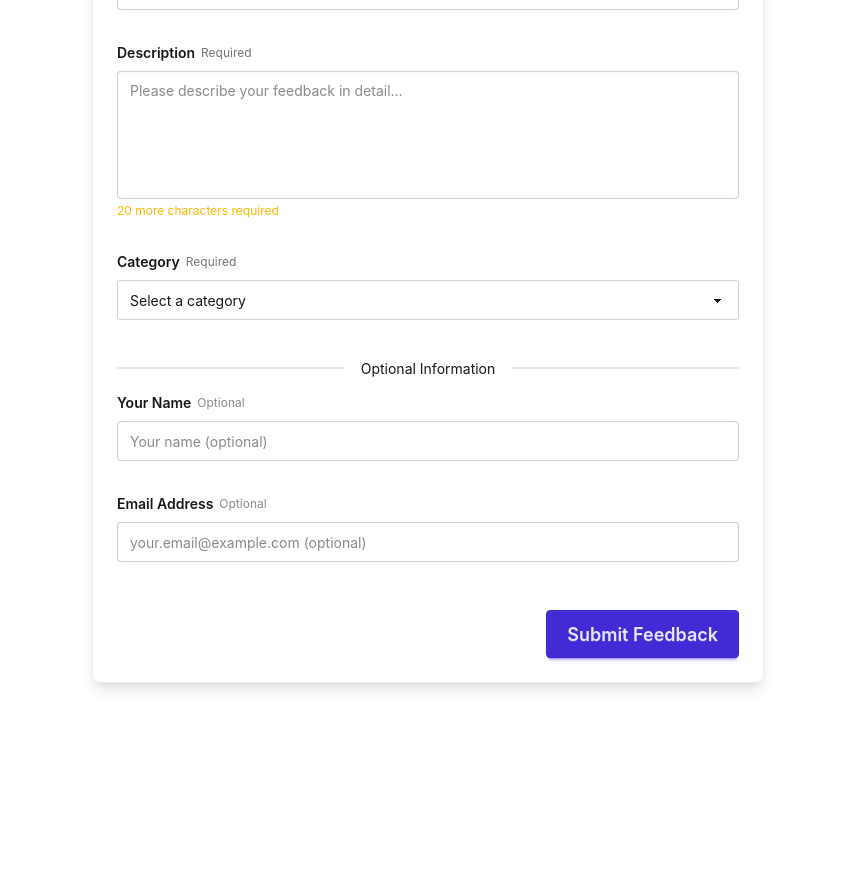
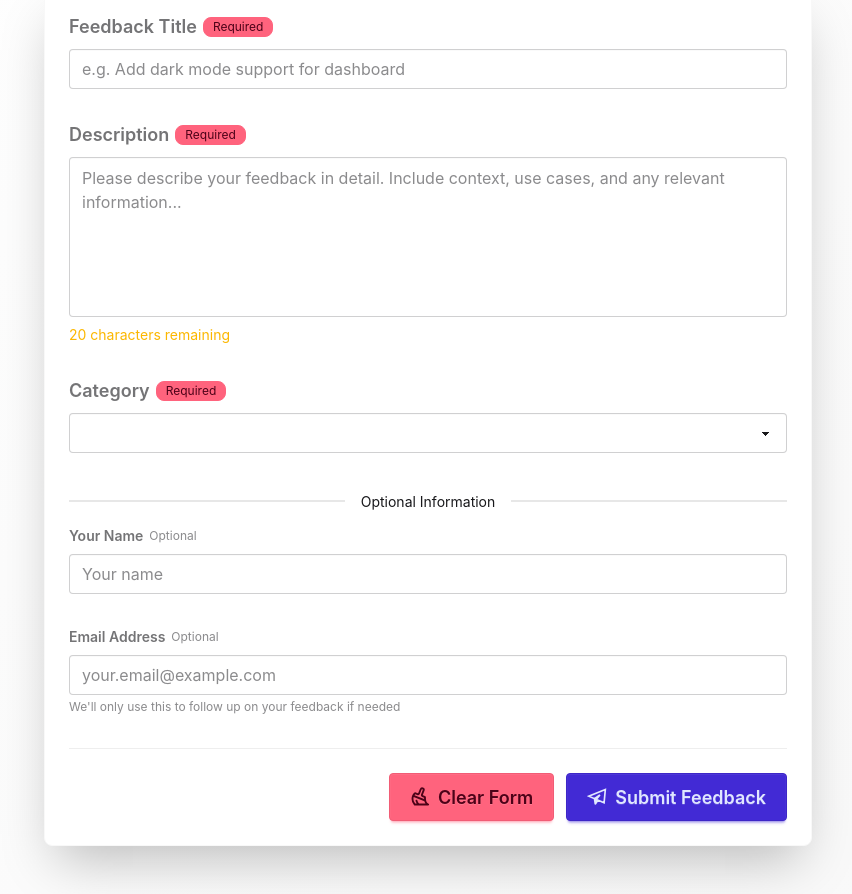
Before and after one commit to I-k-a-r-o-s/feedpulse_frontend, a React app: page / in a window 1280 px wide. Shown: the part 320-1214 px from the top of the page, without its empty margins (212-1064 px from the left). Before the commit the page ends 1067 px from the top, so only its background shows below. Built offline with nearby package versions, Linux system fonts and the light colour scheme; no server answers; the HTML template or start-up script is replaced by a standard one.

Commit message:
color changes. disable all fields and buttons when form is submitted. custom function to clear the form

```diff
--- a/src/pages/Home.jsx
+++ b/src/pages/Home.jsx
@@ -2,6 +2,8 @@ import { useContext, useState } from "react";
 import toast from "react-hot-toast";
 import { GoCheck } from "react-icons/go";
 import { appContext } from "../context/AppContext";
+import { GrSend } from "react-icons/gr";
+import { PiBroomBold } from "react-icons/pi";
 
 const Home = () => {
   const [formData, setFormData] = useState({
@@ -23,6 +25,16 @@ const Home = () => {
     }));
   };
 
+  const clearForm = () => {
+    setFormData({
+      title: "",
+      description: "",
+      category: "",
+      submitterName: "",
+      submitterEmail: "",
+    });
+  };
+
   const handleSubmit = async (e) => {
     e.preventDefault();
     try {
@@ -31,13 +43,7 @@ const Home = () => {
       const { data } = await api.post("/api/feedback/", formData);
       if (data.success) {
         toast.success("Feedback Submitted Successfully!");
-        setFormData({
-          title: "",
-          description: "",
-          category: "",
-          submitterName: "",
-          submitterEmail: "",
-        });
+        clearForm();
       } else {
         toast.error(data.message);
       }
@@ -48,91 +54,99 @@ const Home = () => {
       setLoading(false);
     }
   };
+
   return (
-    <div className="hero bg-base-100 min-h-[calc(100vh-4rem)] py-8 md:py-12">
-      <div className="hero-content w-full px-4 md:px-6">
-        <div className="w-full max-w-2xl">
-          <div className="text-center mb-8 md:mb-12">
-            <h1 className="text-4xl md:text-5xl lg:text-6xl font-bold text-base-content mb-2">
+    <div className="min-h-[calc(100vh-4rem)] bg-linear-to-br from-base-100 to-base-200 py-12 px-4 md:px-6 lg:px-8">
+      <div className="max-w-3xl mx-auto">
+        {/* Hero Section */}
+        <div className="text-center mb-12 lg:mb-16 space-y-4">
+          <h1 className="text-4xl md:text-5xl lg:text-6xl font-bold bg-linear-to-r from-primary to-secondary bg-clip-text text-transparent">
             Share Your Feedback
           </h1>
+          <p className="text-lg text-base-content/70 max-w-xl mx-auto">
+            Help us improve by sharing your thoughts, suggestions, and bug
+            reports. Your feedback is invaluable to our development.
+          </p>
         </div>
 
-          <form onSubmit={handleSubmit} className="w-full">
-            <div className="card bg-base-100 shadow-lg border border-base-300">
-              <div className="card-body space-y-6">
+        {/* Form Card */}
+        <div className="card bg-base-100 shadow-2xl border border-base-200">
+          <form onSubmit={handleSubmit} className="card-body space-y-6">
             {/* Title Input */}
             <div className="form-control w-full">
               <label className="label pb-2">
-                    <span className="label-text font-semibold text-base-content">
+                <span className="label-text font-semibold text-lg">
                   Feedback Title
                 </span>
-                    <span className="label-text-alt text-xs">Required</span>
+                <span className="badge badge-sm badge-error">Required</span>
               </label>
               <input
                 type="text"
-                    className="input input-bordered w-full focus:input-primary transition-colors"
-                    placeholder="e.g:- Requesting a new feature"
+                className="input input-bordered w-full text-base focus:outline-none focus:ring-2 focus:ring-primary/50 transition-all"
+                placeholder="e.g. Add dark mode support for dashboard"
                 name="title"
                 value={formData.title}
                 onChange={handleChange}
                 required
+                disabled={loading}
               />
             </div>
 
             {/* Description Input */}
             <div className="form-control w-full">
               <label className="label pb-2">
-                    <span className="label-text font-semibold text-base-content">
+                <span className="label-text font-semibold text-lg">
                   Description
                 </span>
-                    <span className="label-text-alt text-xs">Required</span>
+                <span className="badge badge-sm badge-error">Required</span>
               </label>
               <textarea
-                    className="textarea textarea-bordered w-full h-28 md:h-32 resize-none focus:textarea-primary transition-colors"
-                    placeholder="Please describe your feedback in detail..."
+                className="textarea textarea-bordered w-full h-32 md:h-40 resize-none text-base focus:outline-none focus:ring-2 focus:ring-primary/50 transition-all"
+                placeholder="Please describe your feedback in detail. Include context, use cases, and any relevant information..."
                 name="description"
                 value={formData.description}
                 onChange={handleChange}
                 required
                 minLength={20}
+                disabled={loading}
               />
-                  <label className="label pt-1 flex items-center gap-1">
+              <div className="flex justify-between items-center mt-2">
                 <span
-                      className={`label-text-alt text-xs flex items-center gap-1 ${
+                  className={`label-text-alt text-sm flex items-center gap-1.5 transition-colors ${
                     descriptionLength < 20 ? "text-warning" : "text-success"
                   }`}
                 >
                   {descriptionLength < 20 ? (
-                        `${20 - descriptionLength} more characters required`
+                    <>
+                      <span>{20 - descriptionLength} characters remaining</span>
+                    </>
                   ) : (
                     <>
-                          <GoCheck size={20} />
-                          <span>Minimum met</span>
+                      <GoCheck size={18} />
+                      <span>Minimum requirement met</span>
                     </>
                   )}
                 </span>
-                  </label>
+              </div>
             </div>
 
             {/* Category Select */}
             <div className="form-control w-full">
               <label className="label pb-2">
-                    <span className="label-text font-semibold text-base-content">
+                <span className="label-text font-semibold text-lg">
                   Category
                 </span>
-                    <span className="label-text-alt text-xs">Required</span>
+                <span className="badge badge-sm badge-error">Required</span>
               </label>
               <select
-                    className="select select-bordered w-full focus:select-primary transition-colors"
+                className="select select-bordered w-full text-base focus:outline-none focus:ring-2 focus:ring-primary/50 transition-all"
                 name="category"
                 value={formData.category}
                 onChange={handleChange}
                 required
+                disabled={loading}
               >
-                    <option disabled value="">
-                      Select a category
-                    </option>
+                <option value="" hidden></option>
                 <option value="Bug">Bug Report</option>
                 <option value="Feature Request">Feature Request</option>
                 <option value="Improvement">Improvement</option>
@@ -146,48 +160,60 @@ const Home = () => {
             {/* Name Input */}
             <div className="form-control w-full">
               <label className="label pb-2">
-                    <span className="label-text font-semibold text-base-content">
-                      Your Name
-                    </span>
+                <span className="label-text font-semibold">Your Name</span>
                 <span className="label-text-alt text-xs text-base-content/50">
                   Optional
                 </span>
               </label>
               <input
                 type="text"
-                    className="input input-bordered w-full focus:input-primary transition-colors"
-                    placeholder="Your name (optional)"
-                    name="name"
+                className="input input-bordered w-full text-base focus:outline-none focus:ring-2 focus:ring-primary/50 transition-all"
+                placeholder="Your name"
+                name="submitterName"
                 value={formData.submitterName}
                 onChange={handleChange}
+                disabled={loading}
               />
             </div>
 
             {/* Email Input */}
             <div className="form-control w-full">
               <label className="label pb-2">
-                    <span className="label-text font-semibold text-base-content">
-                      Email Address
-                    </span>
+                <span className="label-text font-semibold">Email Address</span>
                 <span className="label-text-alt text-xs text-base-content/50">
                   Optional
                 </span>
               </label>
               <input
                 type="email"
-                    className="input input-bordered validator w-full focus:input-primary transition-colors"
-                    placeholder="your.email@example.com (optional)"
-                    name="email"
+                className="input input-bordered w-full text-base focus:outline-none focus:ring-2 focus:ring-primary/50 transition-all"
+                placeholder="your.email@example.com"
+                name="submitterEmail"
                 value={formData.submitterEmail}
                 onChange={handleChange}
+                disabled={loading}
               />
+              <div className="label">
+                <span className="label-text-alt text-xs text-base-content/50">
+                  We'll only use this to follow up on your feedback if needed
+                </span>
+              </div>
             </div>
 
             {/* Submit Button */}
-                <div className="card-actions justify-center md:justify-end pt-4">
+            <div className="card-actions justify-center md:justify-end gap-3 pt-6 border-t border-base-300">
+              <button
+                type="button"
+                className="btn btn-error btn-md md:btn-lg gap-2 min-w-max"
+                disabled={loading}
+                onClick={clearForm}
+              >
+                <PiBroomBold size={20} />
+                Clear Form
+              </button>
               <button
                 type="submit"
-                    className="btn btn-primary btn-lg w-full sm:w-auto gap-2"
+                className="btn btn-primary btn-md md:btn-lg gap-2 min-w-max"
                 disabled={loading}
               >
                 {loading ? (
@@ -196,11 +222,12 @@ const Home = () => {
                     Submitting...
                   </>
                 ) : (
-                      "Submit Feedback"
+                  <>
+                    <GrSend size={20} />
+                    Submit Feedback
+                  </>
                 )}
               </button>
-                </div>
-              </div>
             </div>
           </form>
         </div>
```
Lines whose indentation alone changed are shown as unchanged.
